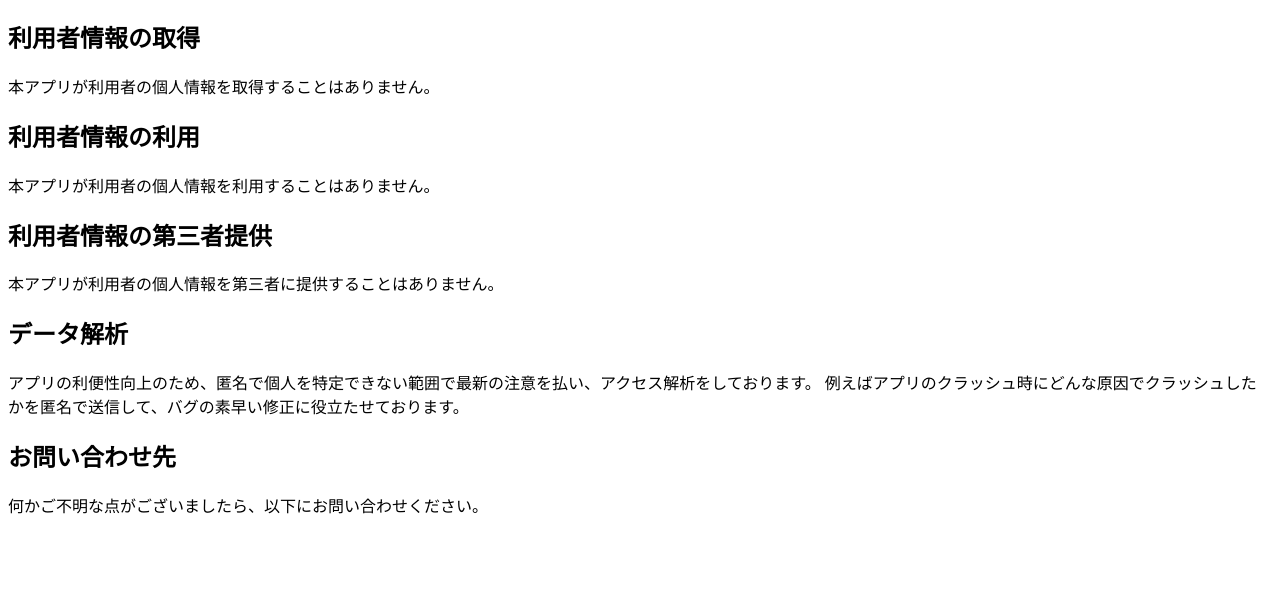
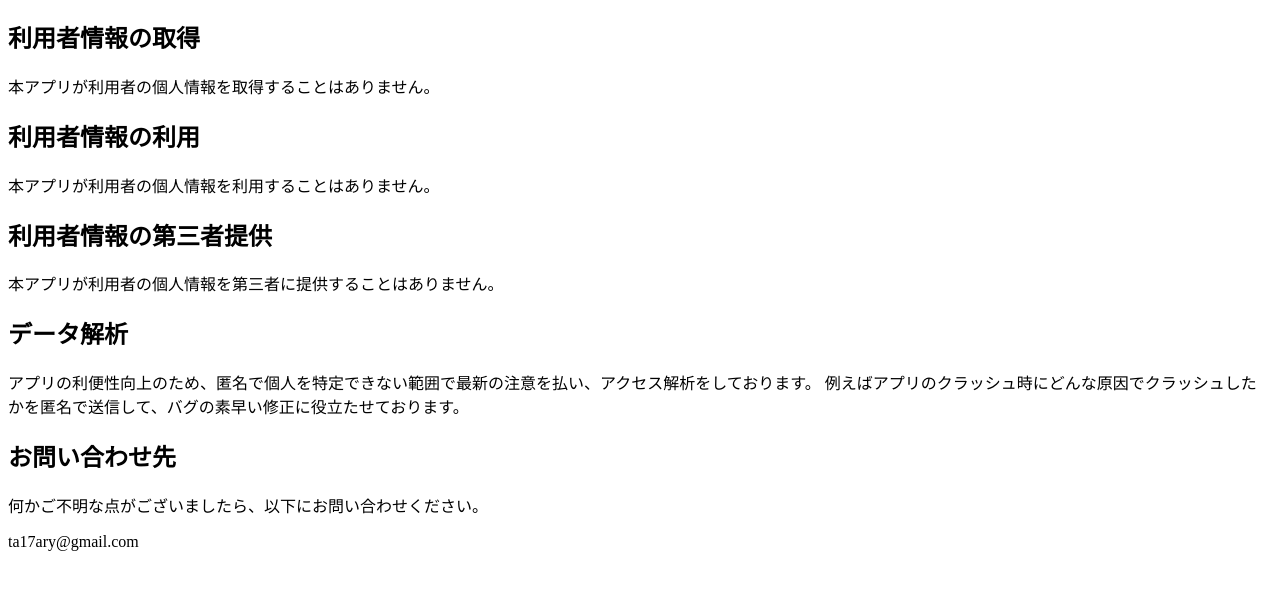
Before and after one commit to ta-mu/simple_register, a plain HTML site: page privacypolicy/privacypolicy.html in a window 1280 px wide. Shown: the part 70-660 px from the top of the page. Drawn offline with Linux system fonts and the light colour scheme.

Commit message:
問い合わせ追加

```diff
--- a/privacypolicy/privacypolicy.html
+++ b/privacypolicy/privacypolicy.html
@@ -17,5 +17,6 @@
       例えばアプリのクラッシュ時にどんな原因でクラッシュしたかを匿名で送信して、バグの素早い修正に役立たせております。</p>
     <h2>お問い合わせ先</h2>
     <p>何かご不明な点がございましたら、以下にお問い合わせください。</p>
+    <p>ta17ary@gmail.com</p>
   </body>
 </html>
```
